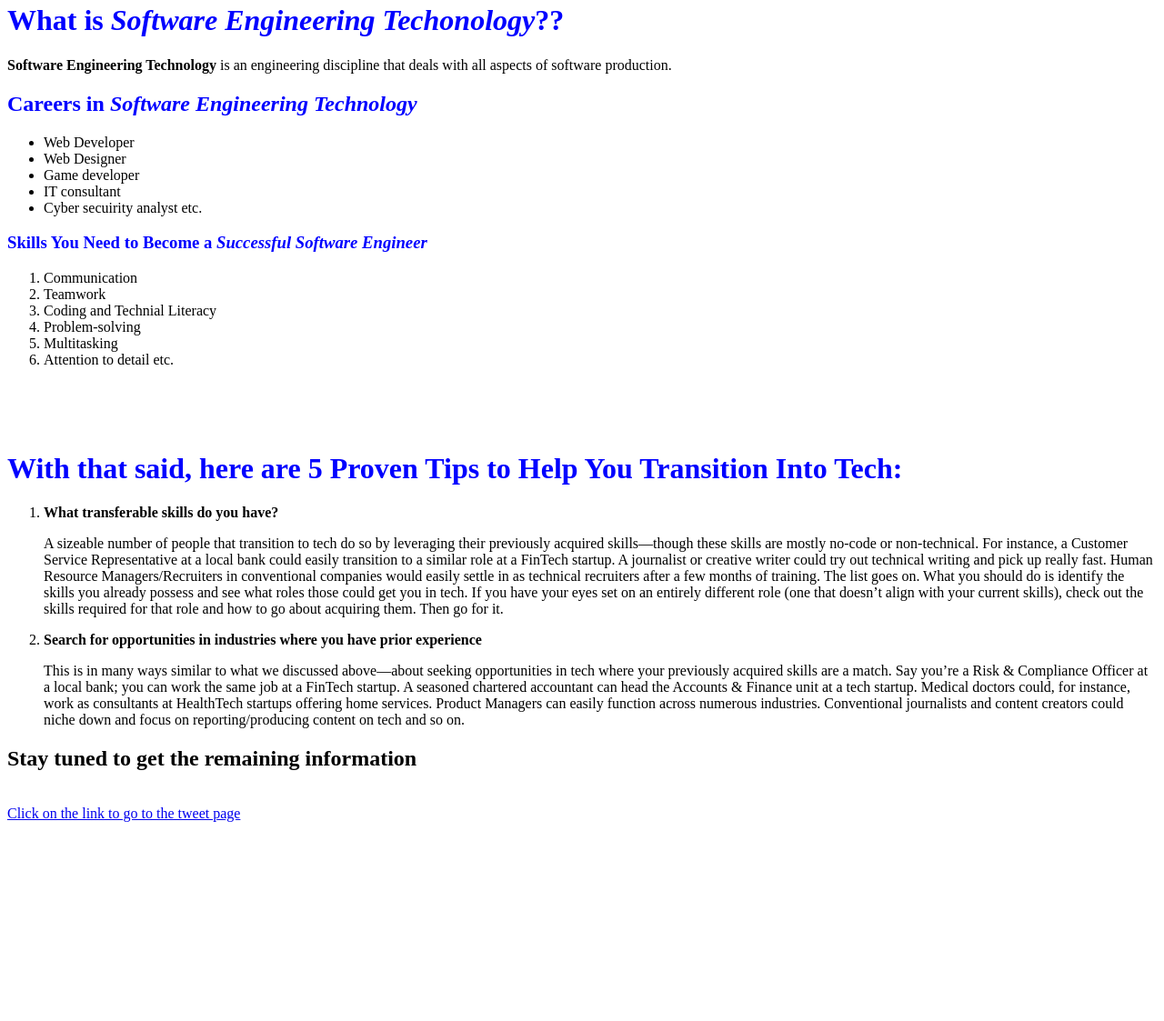
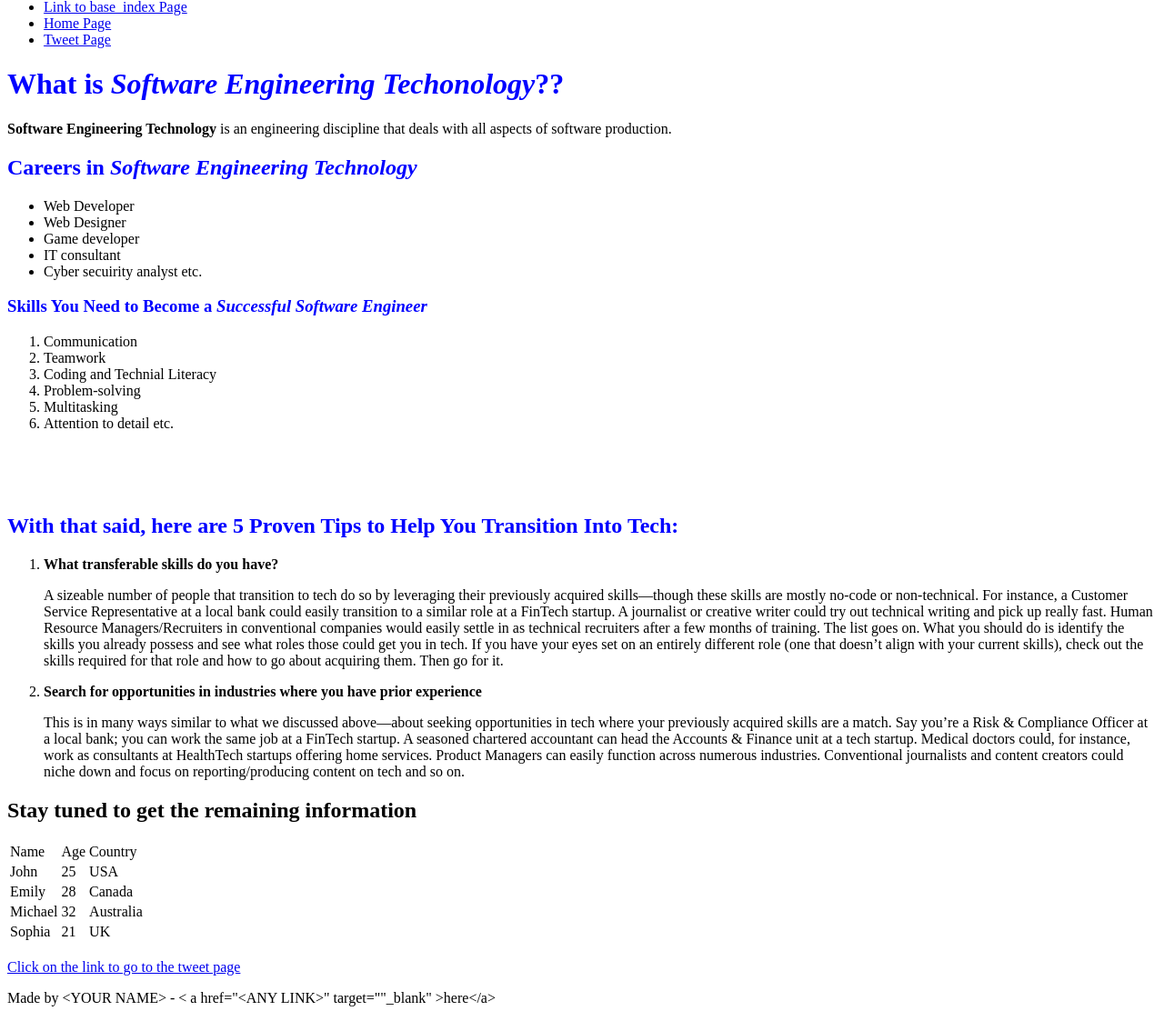
Before and after one commit to FRIDAUS-A/alx_html_css, a plain HTML site: page html_basic/index.html in a window 1280 px wide. Shown: the part 43-1166 px from the top of the page at 91% size. Before the commit the page ends 955 px from the top, so only its background shows below. Drawn offline with Linux system fonts and the light colour scheme.

Commit message:
Home Page

```diff
--- a/html_basic/index.html
+++ b/html_basic/index.html
@@ -6,12 +6,21 @@
     <title>TRANSITIONING INTO TECH</title>
 </head>
 <body>
+    <header>
     <br>
+    <ul>
+        <li><a href="./base_index.html">Link to base_index Page</a></li>
+        <li><a href="./index.html">Home Page</a></li>
+        <li><a href="./tweets.html">Tweet Page</a></li>
+    </ul>
     <h1 style="color: blue;">What is <em>Software
         Engineering Techonology</em>??</h1>
     <p><strong>Software Engineering Technology</strong>
         is an engineering discipline that deals
         with all aspects of software production.</p>
+        </header>
+        <main>
+        <article>
         <h2 style="color: blue;">Careers in <em>Software Engineering Technology</em></h2>
         <ul>
             <li>Web Developer</li>
@@ -21,6 +30,8 @@
             <li>Cyber secuirity analyst etc.</li>
 
         </ul>
+        </article>
+        <article>
         <h3 style="color: blue;">Skills You Need to Become a <em>Successful Software
             Engineer</em></h3>
             <ol>
@@ -31,9 +42,11 @@
                 <li>Multitasking</li>
                 <li>Attention to detail etc.</li>
             </ol>
+            </article>
             <br>
             <br>
             <br>
+            <article>
             <h1 style="color: blue;">With that said, here are 5 Proven Tips to Help You
                 Transition Into Tech: </h1>
                 <ol>
@@ -48,9 +61,52 @@
                             prior experience</b></li>
                             <p>This is in many ways similar to what we discussed above—about seeking opportunities in tech where your previously acquired skills are a match. Say you’re a Risk & Compliance Officer at a local bank; you can work the same job at a FinTech startup. A seasoned chartered accountant can head the Accounts & Finance unit at a tech startup. Medical doctors could, for instance, work as consultants at HealthTech startups offering home services. Product Managers can easily function across numerous industries. Conventional journalists and content creators could niche down and focus on reporting/producing content on tech and so on. </p>
                 </ol>
-                <h2>Stay tuned to get the remaining information</h2>
+                </article>
+                <aside>
+                    <h2>Stay tuned to get the remaining information</h2>
+                </aside>
+                <article>
+                    <table>
+                        <thead>
+                            <tr>
+                            <td>Name</td>
+                            <td>Age</td>
+                            <td>Country</td>
+                            </tr>
+                        </thead>
+                        <tbody>
+                            <tr>
+                                <td>John</td>
+                                <td>25</td>
+                                <td>USA</td>
+                            </tr>
+                            <tr>
+                                <td>Emily</td>
+                                <td>28</td>
+                                <td>Canada</td>
+                            </tr>
+                            <tr>
+                                <td>Michael</td>
+                                <td>32</td>
+                                <td>Australia</td>
+                            </tr>
+                            <tr>
+                                <td>Sophia</td>
+                                <td>21</td>
+                                <td>UK</td>
+                            </tr>
+                        </tbody>
+                    </table>
+                </article>
+        </main>
+        <footer>
                 <br>
                 <a href="./tweets.html" target="">Click on the link to go
                     to the tweet page</a>
+                    <p>Made by &lt;YOUR NAME&gt; - &lt;
+                        a href="&lt;ANY LINK&gt;" target=""_blank"
+                        &gt;here&lt;/a&gt;
+                    </p>
+        </footer>
 </body>
 </html>
```
